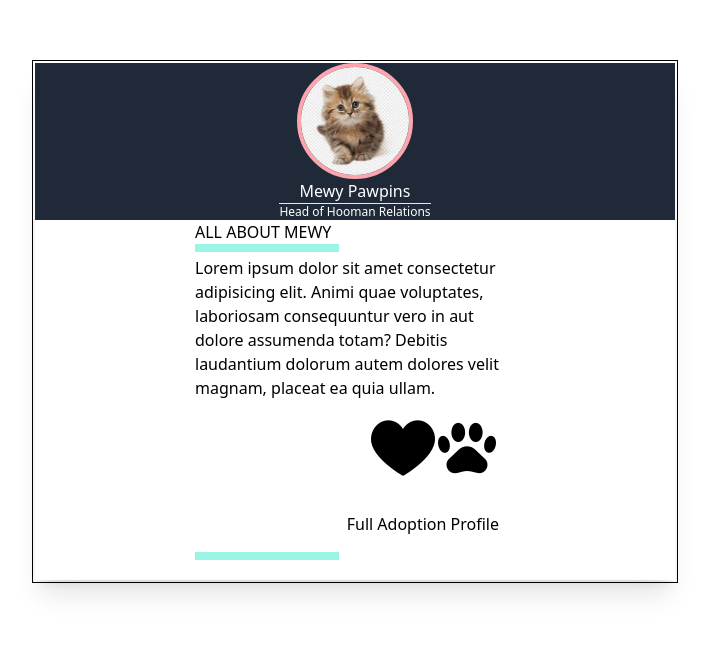
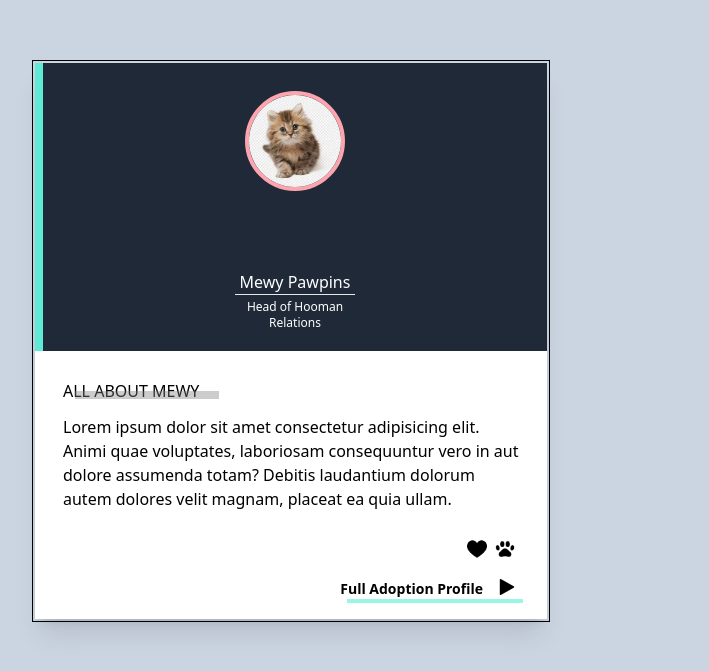
Before and after one commit to Aimun-Aziz/Tailwind-Project, a website: page index.html in a window 1280 px wide. Shown: the part 321-992 px from the top of the page, without its empty margins (349-1058 px from the left). Drawn offline with nearby package versions, Linux system fonts and the light colour scheme.

Commit message:
first commit

```diff
--- a/index.html
+++ b/index.html
@@ -9,53 +9,68 @@
     <title>Document</title>
 </head>
 
-<body>
+<body class="bg-slate-300">
     <div
-        class="outer m-96 shadow-xl w-1/2 flex items-center justify-center flex-col outline outline-offset-2 outline-1 ">
+        class="outer m-96  shadow-xl w-2/5 flex items-center justify-center flex-col outline outline-offset-2 outline-1 ">
 
-        <div class="container bg-gray-800 text-white flex items-center justify-center flex-col ">
+        <div class="container bg-gray-800 text-white flex flex-col  ">
 
-            <div class="background flex items-center justify-center">
-                <!-- <div class=" "> -->
-                <!-- <div class="line h-0.5 w-20 my-1 bg-teal-300 "></div> -->
+            <div class="background flex">
+                <div class="flex justify-start">
+                <div class="line h-72 w-2 bg-teal-300 "></div>
+            </div>
+           <div class="px-48 flex flex-col items-center justify-center">
+
+            <!-- <div class=" flex items-center justify-center"> -->
+                <img class=" w-5/6 mt-7 pb-0 rounded-full border-4 border-rose-300  " src="/cat2.jfif" alt="">
             <!-- </div> -->
-                <img class=" w-1/2 rounded-full border-4 border-rose-300 " src="/cat2.jfif" alt="">
+
+            <div class="mb-5 mt-auto ">
+                <div class="text-center ">Mewy Pawpins</div>
+                <hr class="">
+                <div class="text-center mt-1 text-xs">Head of Hooman Relations</div>
             </div>
-            <div class=" ">
-                <span class="flex items-center justify-center">Mewy Pawpins</span>
-                <hr>
-                <span class="flex items-center justify-center text-xs">Head of Hooman Relations</span>
         </div>
         </div>
 
-        <div class="container2 bg-white text-black my-5 w-1/2  flex-col mt-0">
+        </div>
 
-            <p>ALL ABOUT MEWY</p>
-            <div class="line h-2 w-36 my-1 bg-teal-200 mt-0"></div>
+        <div class="container2 bg-white text-black p-7 flex-col mt-0 ">
 
-            <div class="">
+            <div class="relative z-0">
+            <p class="">ALL ABOUT MEWY</p>
+            <div class="line h-2 w-36 absolute inset-3 backdrop-opacity-20 backdrop-invert bg-teal/20  "></div>
+        </div>
+
+            <div class="mt-3">
                 <p>Lorem ipsum dolor sit amet consectetur adipisicing elit. Animi quae voluptates, laboriosam
                     consequuntur vero in aut dolore assumenda totam? Debitis laudantium dolorum autem dolores velit
                     magnam, placeat ea quia ullam.</p>
             </div>
+        </div>
 
-            <div class="flex-col ">
+        <div class=" bg-white w-full">
 
-
-                <div class="icons p-4 flex justify-end">
-                    <img src="/heart.png" alt="">
-                    <img src="/paws.png" alt="">
+            <div class="icons flex justify-end mx-8">
+                <img class="w-min h-5 px-2" src="/heart.png" alt="">
+                <img class="w-min h-5" src="/paws.png" alt="">
 
             </div>
 
-                <div class="footer p-4 flex justify-end ">
+            <div class="flex justify-end mt-5 mx-6 ">
+                <div class="footer text-sm px-2 font-bold">
                     Full Adoption Profile
                 </div>
-                <div class="line h-2 w-36 bg-teal-200 flex justify-end"></div>
+
+                    <img class="w-min h-4 px-2 " src="/play.png" alt="">
+            </div>
+            <div class="flex justify-end mt-0 mb-4">
+            <div class="line h-1 w-44 mx-6 bg-teal-200 "></div>
+        </div>
         </div>
     </div>
 
-    </div>
+
 </body>
 
 </html>
```
Also changed, not shown: play.png (added), 1 other file. Lines whose indentation alone changed are shown as unchanged.
